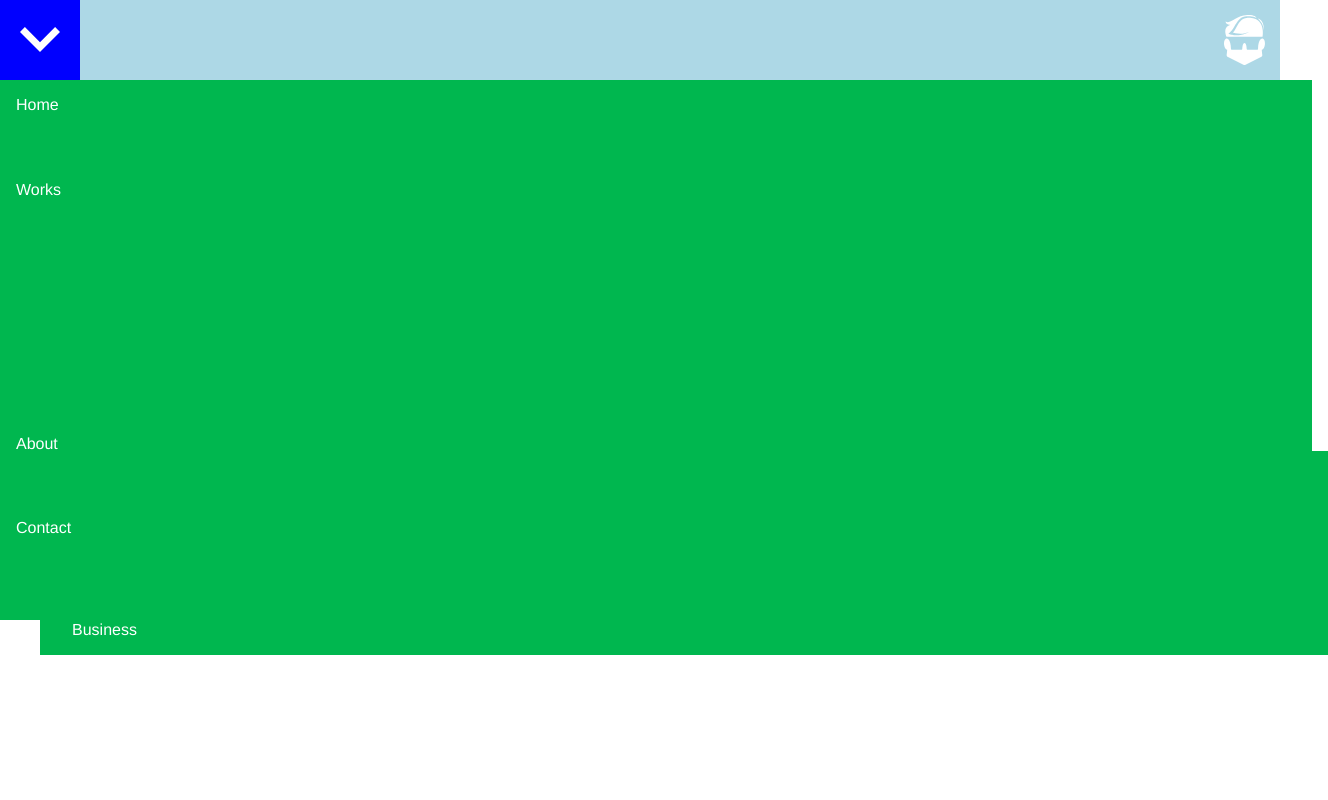
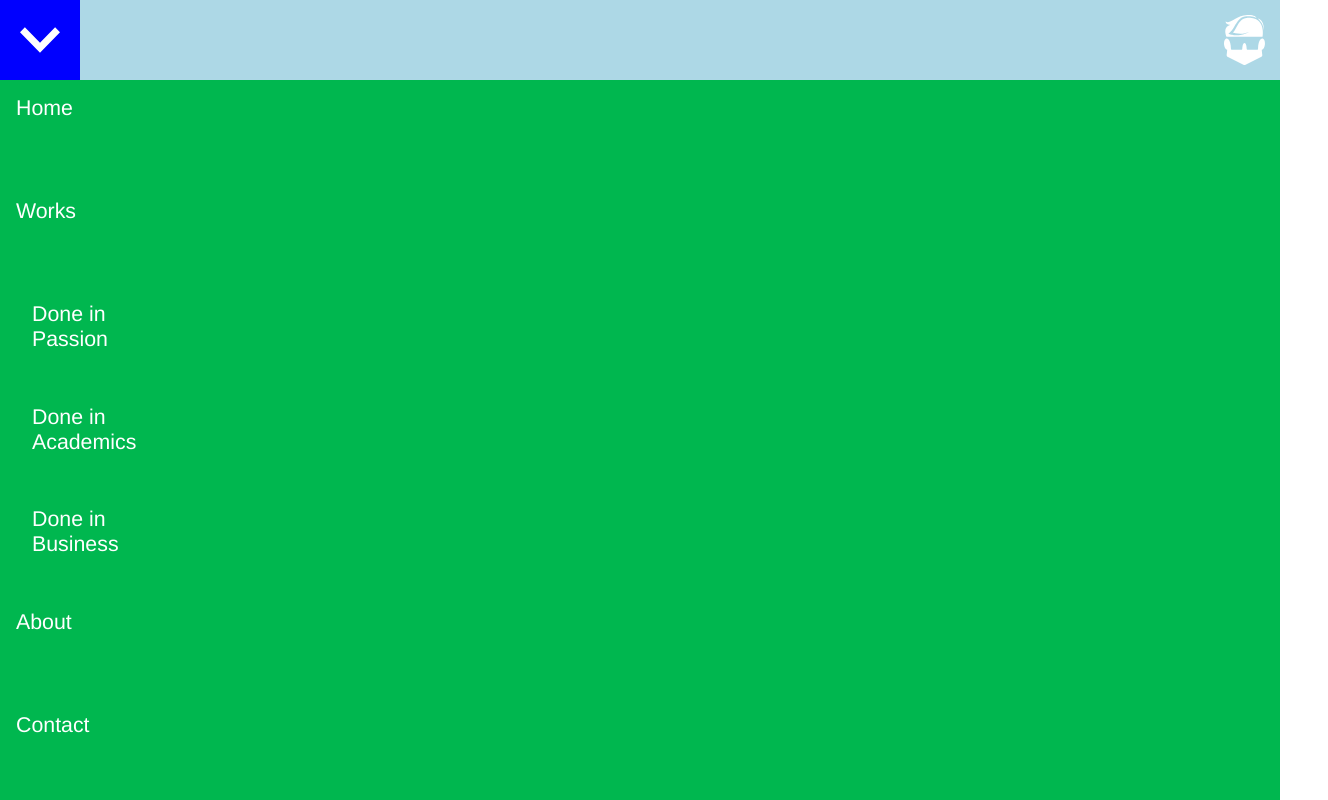
Before and after one commit to Enfield0001/personalsite, a plain HTML site: page index.html in a window 1280 px wide. Shown: the whole page, 1328 px wide, since content can reach past the window. Drawn offline with Linux system fonts and the light colour scheme.

Commit message:
Hey the navbar is actually working now

```diff
--- a/_css/main.css
+++ b/_css/main.css
@@ -7,27 +7,27 @@ CATCH-ALLS, ROOT APPLIED, INITIAL
 
 	/*VARIABLES*/
 	--brandingprimary: #00b74f;
-		--brandingprimary_shadedown: #008539;
+		--brandingprimary_tintup: #38D77C;
+		--brandingprimary_shadedown1: #008539;
+		--brandingprimary_shadedown2: #008137;
 	--brandingsecondary: #ff48b0;
 }
-html {height: 100%;}
 body {
 	margin: 0;
 	max-width: 100%;
-	min-height: 100%;
 	padding: 0;
 
-	font-size: 12pt;
+	font-size: 16pt;
 }
 div#interior {
 	max-width: 100%;
-	min-height: 100%;
 }
 div#barkit {
+	position: fixed;
 	width: 100%;
 	height: 100%;
 	display: grid;
-	grid-template-rows: 80px 1fr;
+	grid-template-rows: 80px auto;
 	grid-template-columns: 100%;
 }
 
@@ -55,33 +55,43 @@ header > img {
 	height: 50px;
 }
 div#menutoggler {
+	display: flex;
+	justify-content: center;
+	align-items: center;
 	width: 80px;
 	height: 80px;
 	background-color: blue;
 }
 div#menutoggler > img {
-	position: relative;
-	top: 25%;
-	left: 25%;
-
 	width: 40px;
 }
-nav > ul {
-	margin: 0;
-	padding: 0;
-
+nav ul {
+	list-style: none;
 	display: grid;
 	grid-template-columns: 100%;
+
+	margin: 0;
+	width: 100%;
+	height: 100%;
+	padding: 0;
+}
+nav > ul {
 	grid-template-rows: repeat(7, 1fr);
 }
 nav li {
 	display: block;
-	list-style: none;
-	height: 100%;
 	padding: 0;
 }
+nav li.works {
+ 	display: grid;
+	grid-template-columns: 100%;
+	grid-template-rows: repeat(4, 1fr);
+}
+nav li.works ul {
+	display: grid;
+	grid-template-rows: repeat(3, 1fr);
+}
 nav li a {
-	width: 100%;
 	height: 100%;
 	padding: 1rem;
 
@@ -91,8 +101,8 @@ nav li a {
 	color: white;
 	text-decoration: none;
 }
-nav li.works {
-	grid-row: 2 / 5;
+nav li a:hover {
+	background-color: var(--brandingprimary_tintup);
 }
 nav li li > a {
 	padding-left: 2rem;
--- a/index.html
+++ b/index.html
@@ -23,9 +23,9 @@
 			<li class="home">
 				<a href="">Home</a>
 			</li>
-			<li class="works">
+			<li class="works" style="grid-row: 2 / 6;">
 				<a href="">Works</a>
-				<ul>
+				<ul style="grid-row: 2 / 5;">
 					<li class="passion">
 						<a href=""><span>Done in</span> <br>
 							Passion</a>
```
